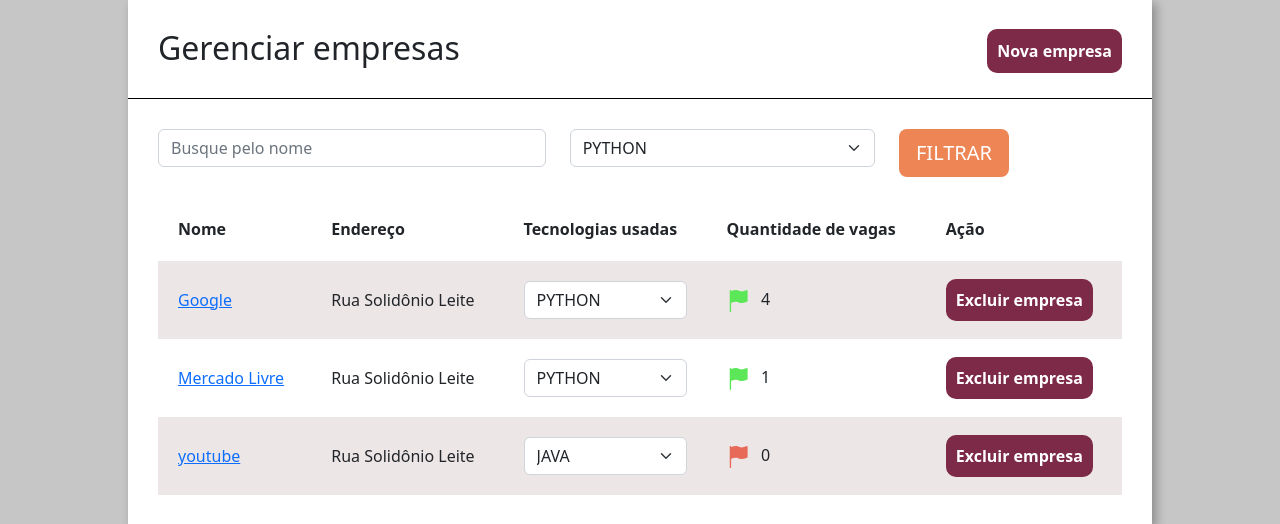
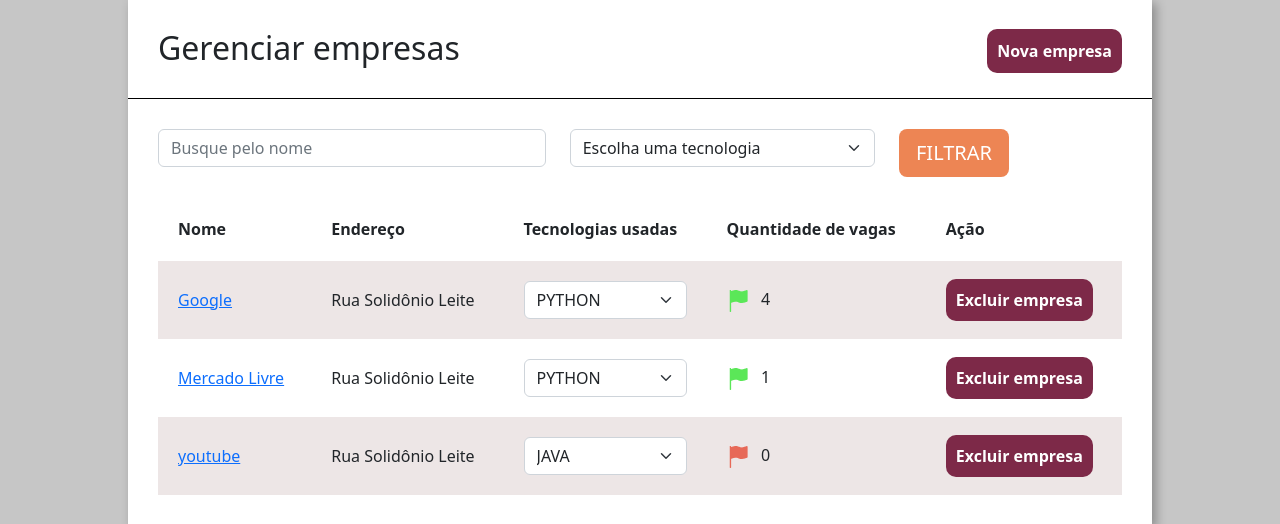
Before and after one commit to marcosfacini/gestor_de_vagas, a Django app: page /home/empresas/ in a window 1280 px wide. Shown: the part 95-619 px from the top of the page. Run offline with Django 4.2, Linux system fonts and the light colour scheme; data comes from the database, SQL or seed files in the repository; both versions use the stored data as it was after the commit.

Commit message:
filtro começa vazio

```diff
--- a/empresa/templates/empresas.html
+++ b/empresa/templates/empresas.html
@@ -33,6 +33,7 @@
 
                         <div class="col-md-4">
                             <select class="form-select" name="tecnologias">
+                                        <option value="" disabled selected hidden>Escolha uma tecnologia</option>
                                         {% for tech in tecnologias %}
                                             <option value="{{tech.id}}">{{tech}} </option>
                                         {% endfor %}
```
Also changed, not shown: db.sqlite3, media/logo_empresa/i580288_LYa7Wob.webp (added).
